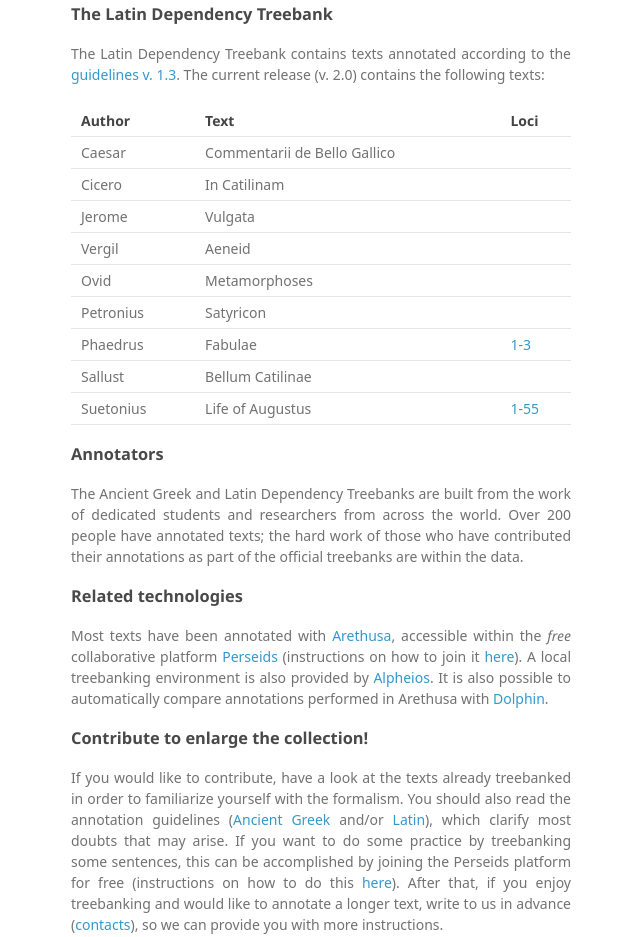
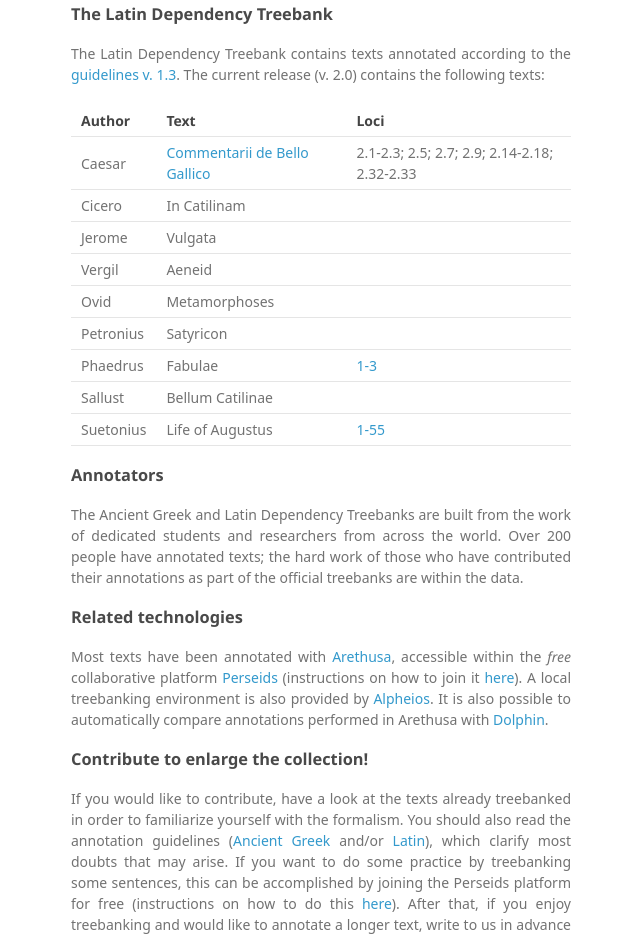
Before and after one commit to PerseusDL/treebank_data, a plain HTML site: page index.html in a window 1280 px wide. Shown: the part 1606-2543 px from the top of the page, without its empty margins (499-1139 px from the left). Drawn offline with Linux system fonts and the light colour scheme; a web font is replaced by a local one.

Commit message:
Update index.html

```diff
--- a/index.html
+++ b/index.html
@@ -290,8 +290,8 @@ The texts available in the current release (v. 2.0) are the following:</p>
 <tbody>
 <tr>
 <td>Caesar</td>
-<td>Commentarii de Bello Gallico</td>
-<td></td>
+<td><a  href="http://www.perseids.org/tools/arethusa/app/#/perseids?chunk=1&doc=29334" target="_blank">Commentarii de Bello Gallico</a></td>
+<td>2.1-2.3; 2.5; 2.7; 2.9; 2.14-2.18; 2.32-2.33</td>
 </tr>
 <tr>
 <td>Cicero</td>
```
